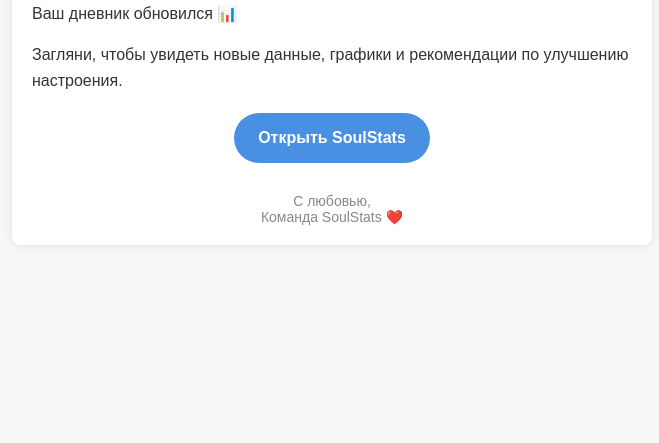
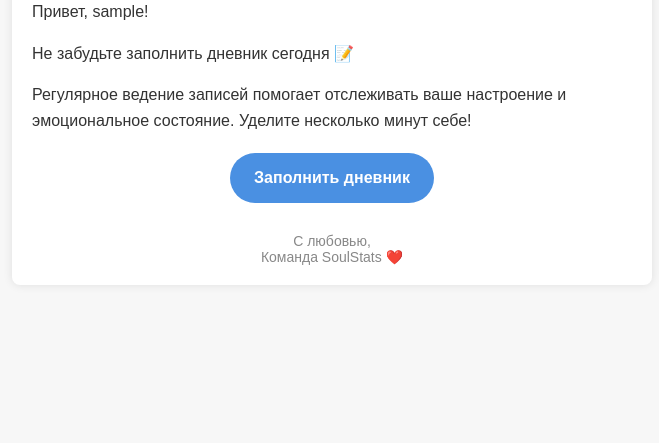
Before and after one commit to Ivruix/SoulStats, a Flask app: template templates/email_reminder_template.html in a window 1280 px wide. Shown: the part 173-616 px from the top of the page, without its empty margins (308-967 px from the left). Run offline with Flask 3, Linux system fonts and the light colour scheme; the template is opened without the code that fills it: most values are stand-ins (such as "Sample title", 1, 10 or a date in 2020).

Commit message:
Update email templates

```diff
--- a/templates/email_reminder_template.html
+++ b/templates/email_reminder_template.html
@@ -22,7 +22,7 @@
             margin-bottom: 20px;
         }
         .header img {
-            max-height: 60px;
+            max-height: 100px;
         }
         .content {
             font-size: 16px;
@@ -52,14 +52,14 @@
 <body>
     <div class="container">
         <div class="header">
-            <img src="https://i.ibb.co/xLNfGkG/soulstats-logo.png" alt="SoulStats Logo">
+            <img src="https://i.ibb.co/xKR77sfk/logo-email.png" alt="SoulStats Logo">
         </div>
         <div class="content">
             <p>Привет, {{ username }}!</p>
-            <p>Ваш дневник обновился 📊</p>
-            <p>Загляни, чтобы увидеть новые данные, графики и рекомендации по улучшению настроения.</p>
+            <p>Не забудьте заполнить дневник сегодня 📝</p>
+            <p>Регулярное ведение записей помогает отслеживать ваше настроение и эмоциональное состояние. Уделите несколько минут себе!</p>
             <div class="button-wrapper">
-                <a class="button" href="{{ url }}">Открыть SoulStats</a>
+                <a class="button" href="{{ url }}">Заполнить дневник</a>
             </div>
         </div>
         <div class="footer">
--- a/templates/password_reset_email.html
+++ b/templates/password_reset_email.html
@@ -9,7 +9,7 @@
             margin: auto; padding: 30px; box-shadow: 0 0 10px rgba(0,0,0,0.1);
         }
         .logo { text-align: center; margin-bottom: 20px; }
-        .logo img { max-height: 50px; }
+        .logo img { max-height: 100px; }
         .button {
             display: block; width: max-content; margin: 20px auto;
             background: #4a90e2; color: #fff; padding: 12px 24px; border-radius: 30px;
@@ -21,7 +21,7 @@
 <body>
     <div class="container">
         <div class="logo">
-            <img src="https://i.ibb.co/xLNfGkG/soulstats-logo.png" alt="SoulStats Logo">
+            <img src="https://i.ibb.co/xKR77sfk/logo-email.png" alt="SoulStats Logo">
         </div>
         <p>Привет, {{ username }}!</p>
         <p>Вы запросили сброс пароля. Чтобы установить новый, нажмите на кнопку ниже:</p>
```
